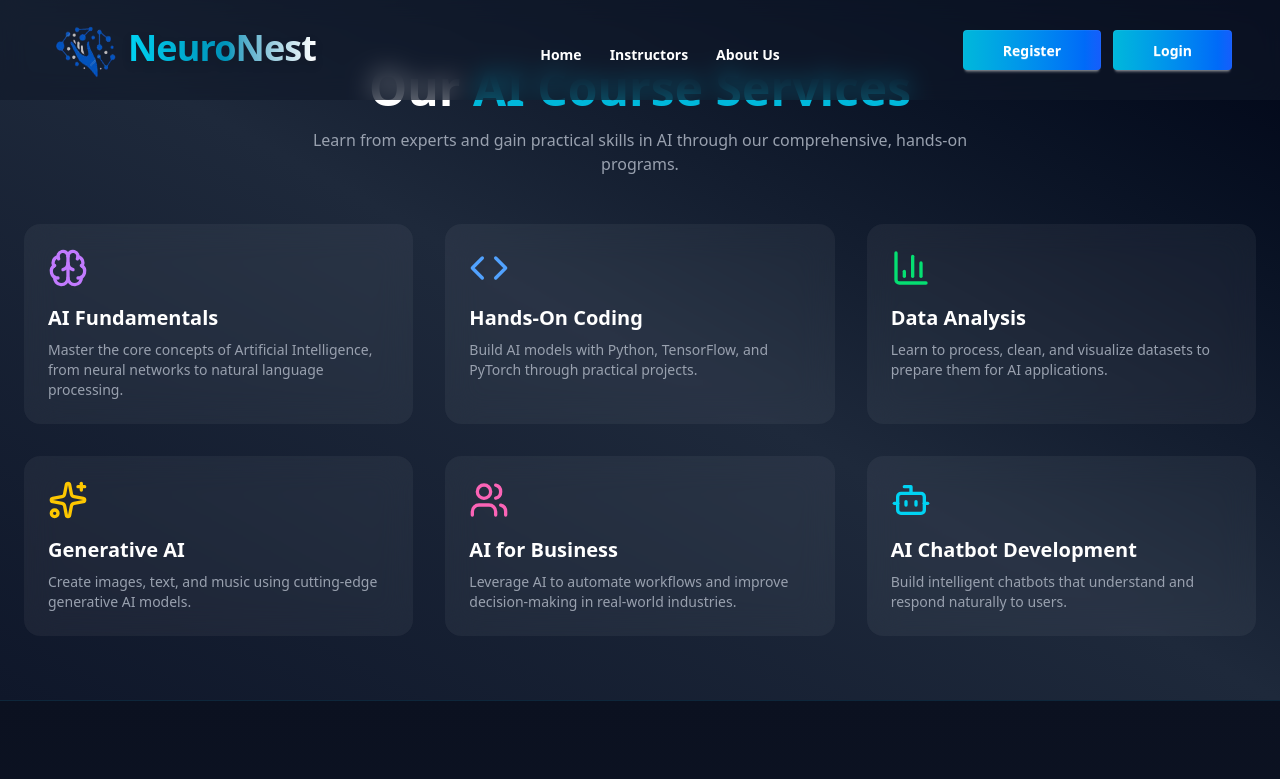
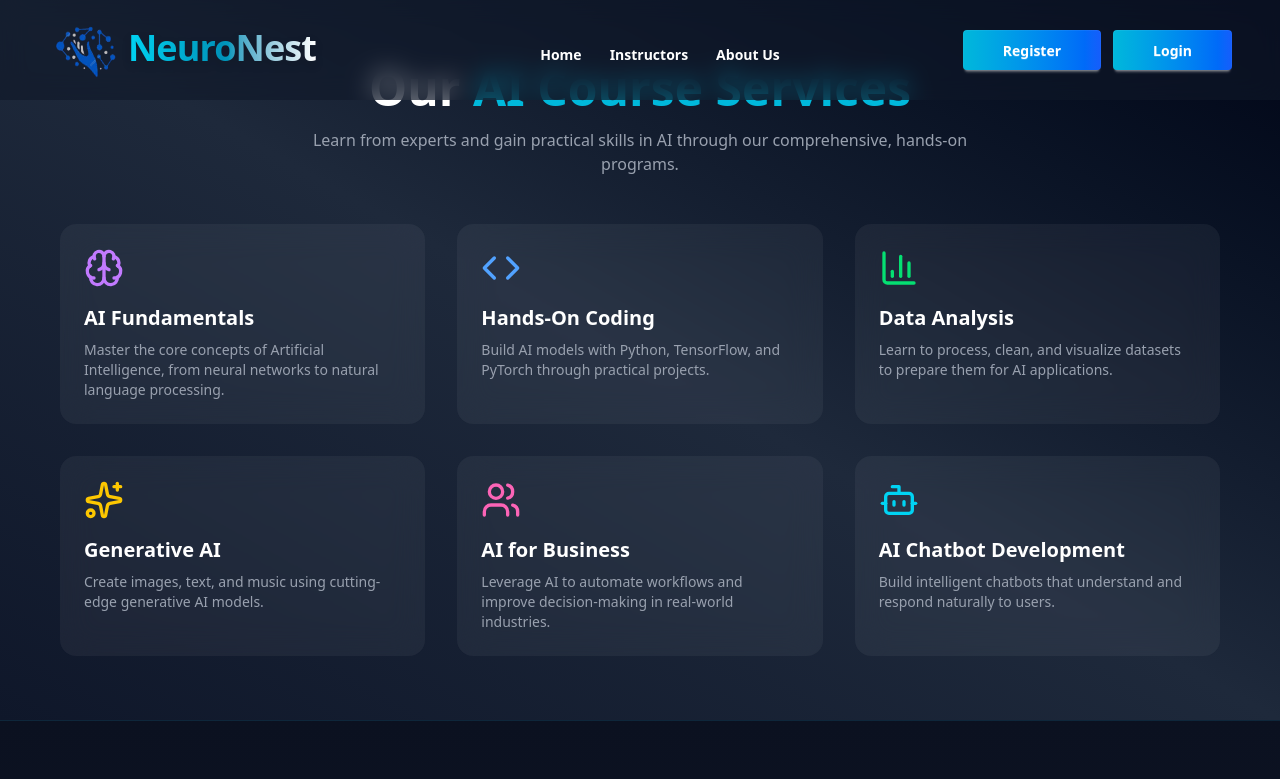
Before and after one commit to jannatulferdou/ai-course-client-side, a React (Vite) app: page /service in a window 1280 px wide. Shown: the top 779 px of the page. Built offline with nearby package versions, Linux system fonts and the light colour scheme; no server answers.

Commit message:
added some style

```diff
--- a/src/Pages/FreeCourses.jsx
+++ b/src/Pages/FreeCourses.jsx
@@ -103,7 +103,7 @@ const FreeCourses = () => {
   };
 
   return (
-    <section className="relative min-h-screen text-white py-20 px-6 md:px-12 overflow-hidden">
+    <section className="relative min-h-screen text-white py-20 px-6 lg:px-15 md:px-12 overflow-hidden">
       <h2 className="text-4xl md:text-5xl font-extrabold text-center mb-14 bg-gradient-to-r from-cyan-300 via-blue-500 to-blue-700 text-transparent bg-clip-text">
         💡 Explore Our Free AI Courses
       </h2>
--- a/src/Pages/Popular/PopularCourse.jsx
+++ b/src/Pages/Popular/PopularCourse.jsx
@@ -13,7 +13,7 @@ const PopularCourse = () => {
   }, []);
 
   return (
-    <section className="py-16 px-4 md:px-10 lg:px-20 bg-gradient-to-tr from-[#0f172a] via-[#1e293b] to-[#0f172a] text-white">
+    <section className="py-16 px-4 md:px-10 lg:px-15 bg-gradient-to-tr from-[#0f172a] via-[#1e293b] to-[#0f172a] text-white">
       <h2 className="text-4xl font-bold mb-12 text-center text-cyan-400 drop-shadow-lg">
         ⚡ Top Enrolled Courses
       </h2>
--- a/src/Pages/ScuccessRate.jsx
+++ b/src/Pages/ScuccessRate.jsx
@@ -42,7 +42,7 @@ const OurCourseSuccess = () => {
       {/* Glowing Particles Background */}
       <div className="absolute inset-0 opacity-30 pointer-events-none z-0"></div>
 
-      <div className="relative z-10 max-w-7xl mx-auto px-4 text-center">
+      <div className="relative z-10 max-w-7xl mx-auto px-15 text-center">
         <motion.h2
           initial={{ opacity: 0, y: -20 }}
           animate={{ opacity: 1, y: 0 }}
--- a/src/Pages/Service.jsx
+++ b/src/Pages/Service.jsx
@@ -44,7 +44,7 @@ const services = [
 const ServiceSection = () => {
   return (
     <section className="py-16 bg-gradient-to-tr from-[#0f172a] via-[#1e293b] to-[#020617] text-white">
-      <div className="max-w-7xl mx-auto px-6">
+      <div className="max-w-7xl mx-auto px-15">
         {/* Heading */}
         <motion.h2
           initial={{ opacity: 0, y: -20 }}
```
